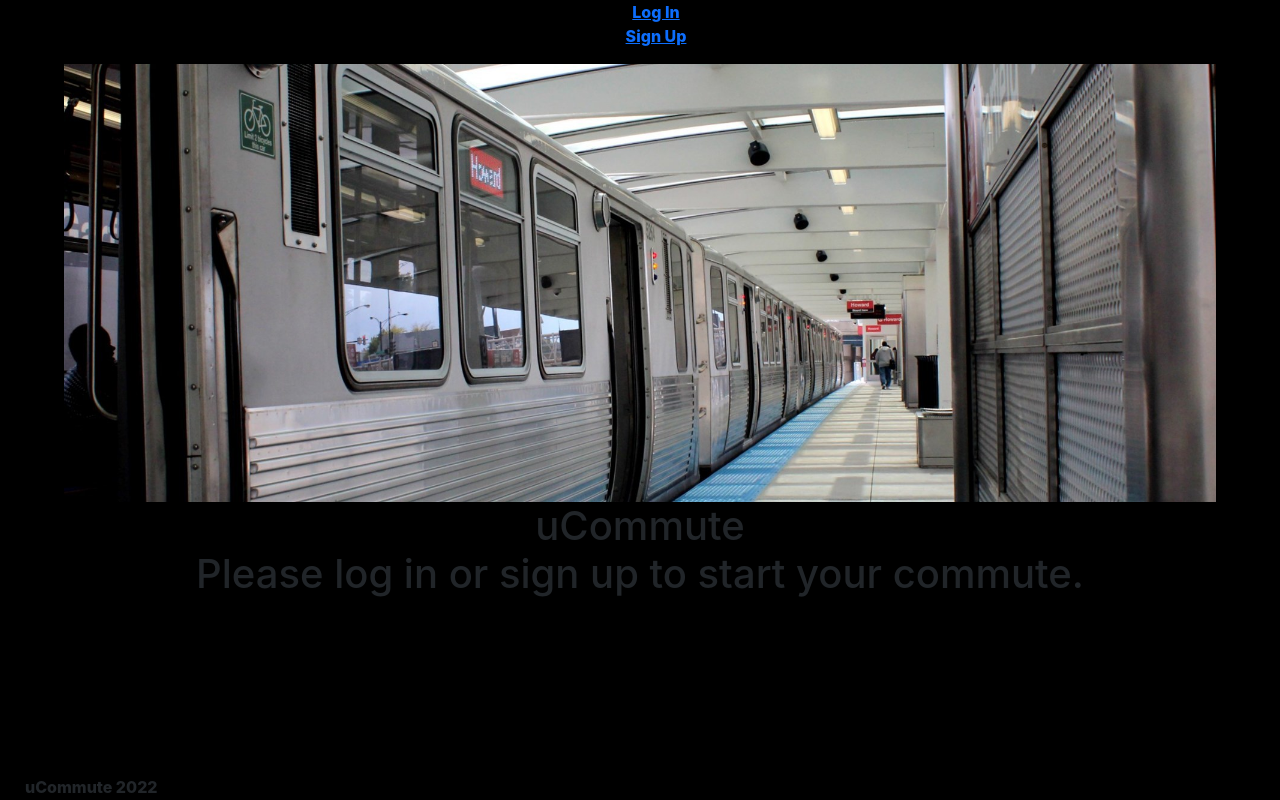
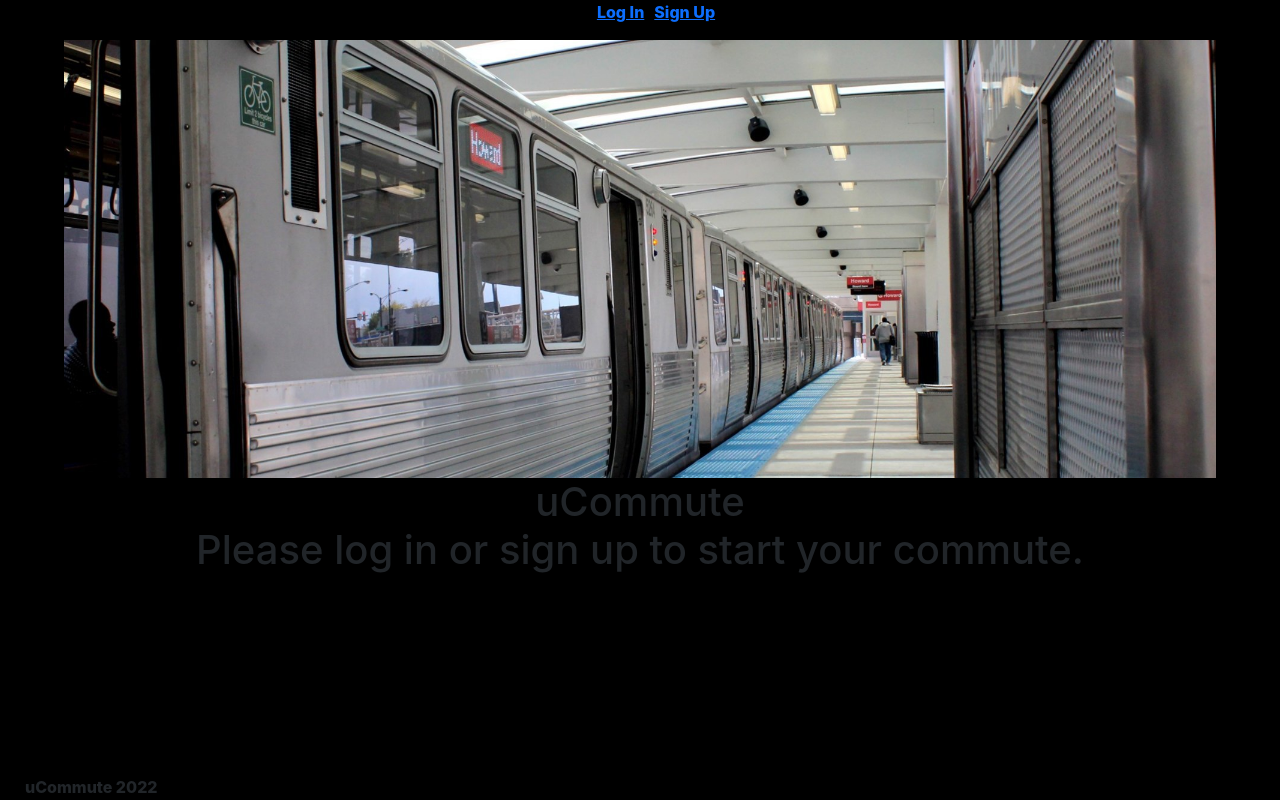
Before and after one commit to jurgenstevens/ucommute-front, a React (Create React App) app: page / in a window 1280 px wide. Built offline with nearby package versions, Linux system fonts and the light colour scheme; no server answers.

Commit message:
Switch login and signup links to inline elements.

```diff
--- a/public/styles/style.css
+++ b/public/styles/style.css
@@ -15,11 +15,9 @@ ul {
 }
 
 .navbar-links {
+  display: inline;
+  padding: 5px;
   text-align: center;
-}
-
-.navbar-links > ul > li {
-  display: inline;
 }
 
 .landing {
```
